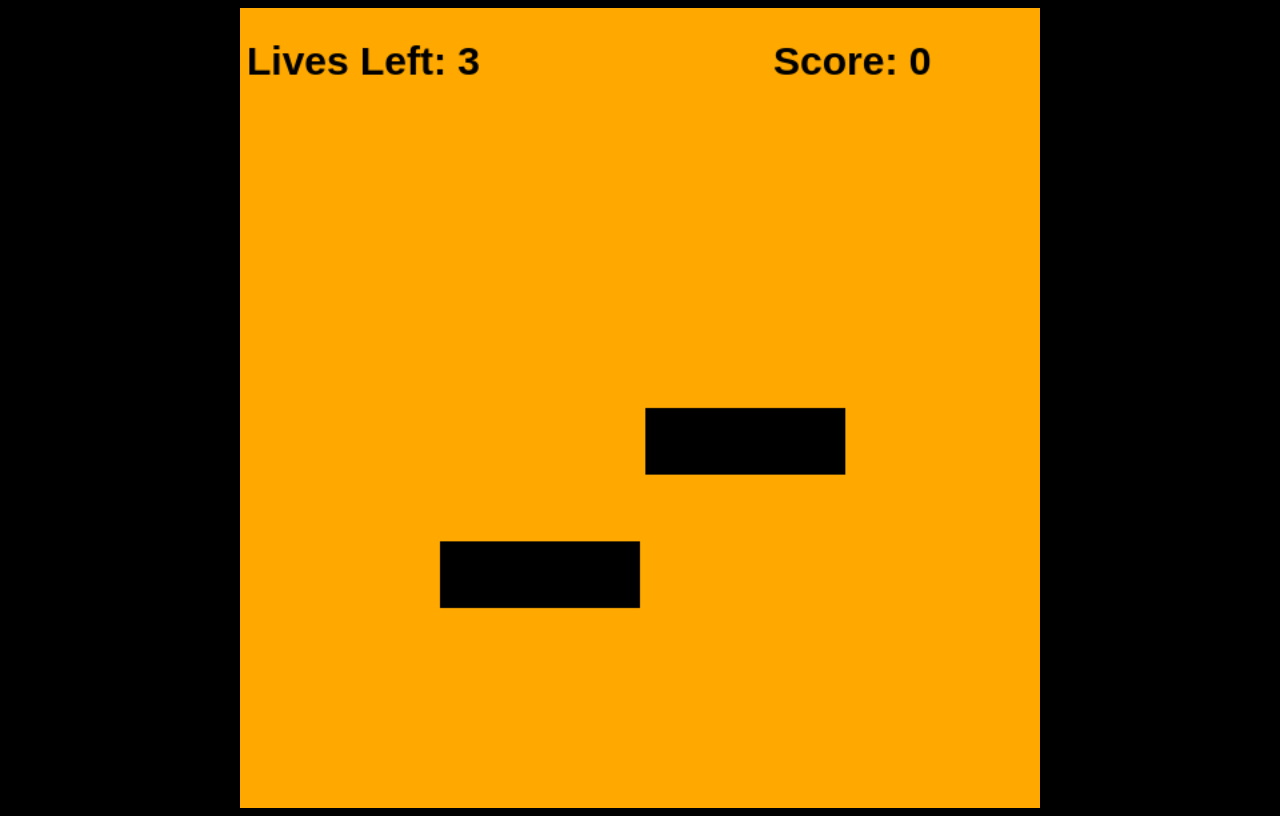
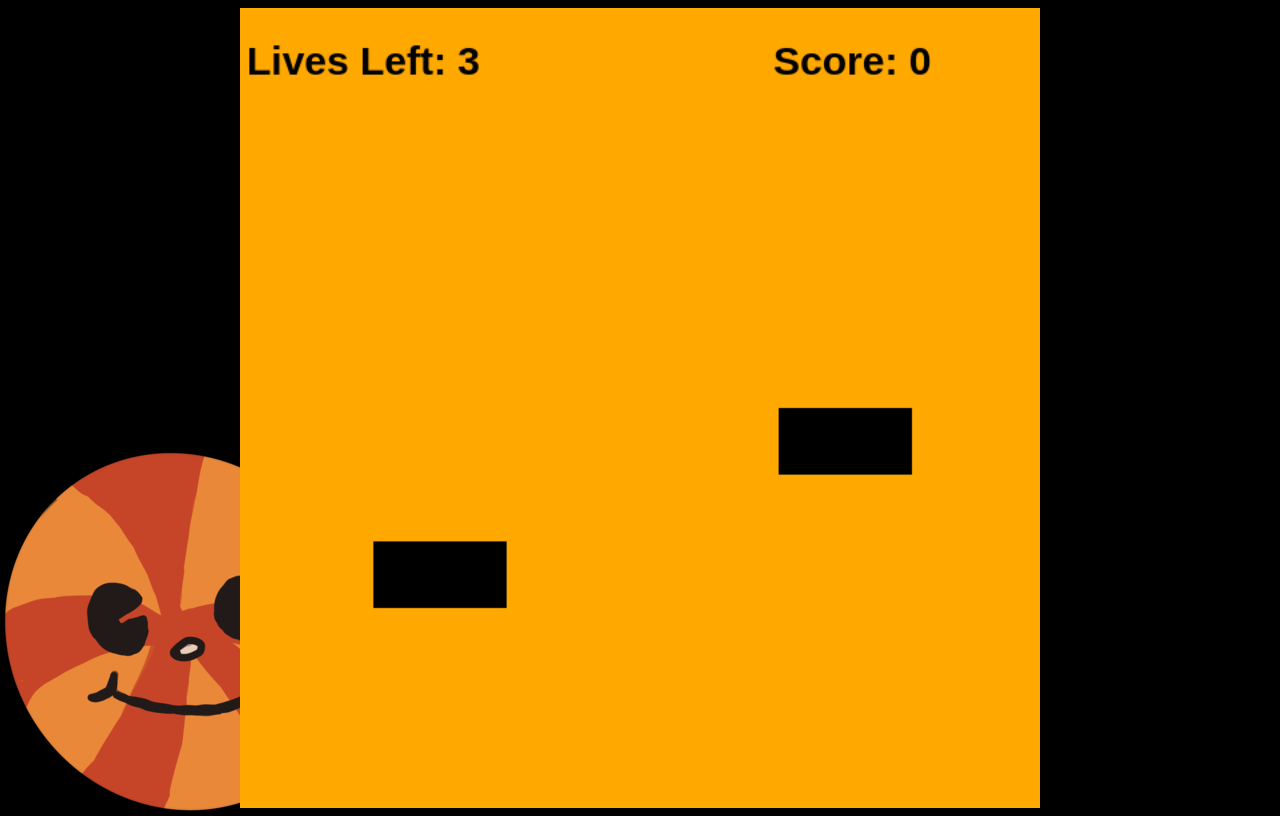
Before and after one commit to Da7238/Candy-Arcade, a plain HTML site: page candyStack/game.html in a window 1280 px wide. Drawn offline with Linux system fonts and the light colour scheme.

Commit message:
randy in da corner

```diff
--- a/candyStack/game.css
+++ b/candyStack/game.css
@@ -10,4 +10,7 @@ canvas {
 
 body {
     background-color: #000000;
+    background-image: url("imgs/candy.png");
+    background-position: bottom left;
+    background-repeat: no-repeat;
 }
--- a/candyStack/game.html
+++ b/candyStack/game.html
@@ -1,4 +1,5 @@
 <html>
+<title>candyStacks</title>
 <body>
 <canvas id="game" width="600" height="600"></canvas>
 <link rel="stylesheet" href="game.css">
--- a/candyStack/game.js
+++ b/candyStack/game.js
@@ -12,7 +12,7 @@ let factorChange;
 
 const YSPEED = 5;
 const HEIGHT = 50;
-const STACK_WIDTH = 150;
+const STACK_WIDTH = 100;
 const STACK_HEIGHT = 200;
 const COLORS = ['#52006A', '#CD113B', '#FF7600', '52006A'];
 
```
Also changed, not shown: candyStack/imgs/candy.png (added).
